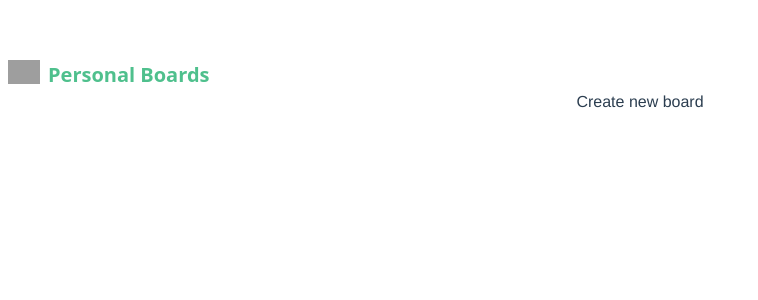
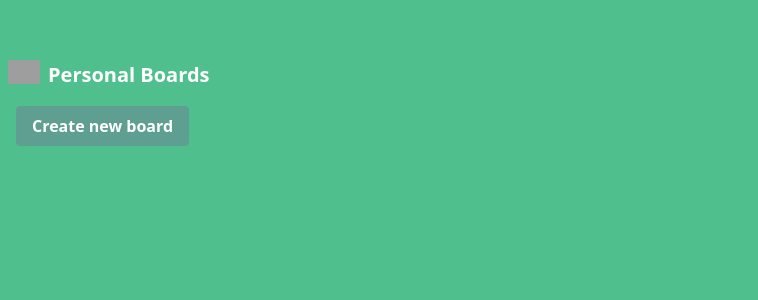
Before and after one commit to iobtl/vue-trello, a Vue app: page /#/boards in a window 1280 px wide. Shown: the top 300 px of the page, without its empty margins (0-758 px from the left). Built offline with nearby package versions, Linux system fonts and the light colour scheme; grey boxes are pictures that could not be loaded.

Commit message:
Board creation with button

```diff
--- a/public/index.html
+++ b/public/index.html
@@ -7,7 +7,7 @@
     <link rel="icon" href="<%= BASE_URL %>favicon.ico" />
     <title>Vue Trello</title>
   </head>
-  <body>
+  <body class="bg-vue">
     <noscript>
       <strong
         >We're sorry but <%= htmlWebpackPlugin.options.title %> doesn't work
--- a/src/components/Boards.vue
+++ b/src/components/Boards.vue
@@ -1,27 +1,62 @@
 <template>
-  <div class="flex-wrap">
+  <div class="container w-full max-w-sm">
     <div class="flex ml-2">
       <span>
-        <img
-          src="https://img.icons8.com/pastel-glyph/2x/person-male.png"
-          width="32"
+        <img src="https://img.icons8.com/pastel-glyph/2x/person-male.png" width="32" />
+      </span>
+      <h2 class="text-left text-white font-sans font-bold text-xl ml-2">Personal Boards</h2>
+    </div>
+    <div
+      v-for="(board, index) in boards"
+      :key="index"
+      class="container max-w-xs w-1/2 bg-gray-600 hover:bg-gray-700 bg-opacity-50 mt-4 ml-4 text-white font-sans"
+    >{{ board }}</div>
+    <div v-if="!creation" class="flex">
+      <button
+        class="bg-gray-600 bg-opacity-50 w-1/8 mt-4 ml-4 hover:bg-gray-700 text-white font-bold font-sans rounded px-4 py-2"
+        @click="triggerCreation"
+      >Create new board</button>
+    </div>
+    <div v-else>
+      <form class="flex-wrap justify-start w-1/2 mt-4 ml-4" @submit.prevent="createNewBoard">
+        <input
+          class="shadow appearance-none border rounded w-full py-2 px-3 text-gray-700 leading-tight focus:outline-none focus:shadow-outline"
+          v-model="boardName"
+          type="text"
+          placeholder="Board name"
         />
-      </span>
-      <h2 class="text-left text-vue font-sans font-bold text-xl ml-2">
-        Personal Boards
-      </h2>
-    </div>
-    <div>
-      <button>Create new board</button>
+        <button
+          class="bg-gray-600 bg-opacity-50 align-left w-1/8 mt-4 bg-opacity-85 hover:bg-gray-700 text-white font-bold font-sans rounded px-4 py-2"
+          type="submit"
+        >Create</button>
+        <button
+          class="bg-gray-600 bg-opacity-50 align-left w-1/8 mt-4 ml-2 bg-opacity-85 hover:bg-gray-700 text-white font-bold font-sans rounded px-4 py-2"
+          @click="triggerCreation"
+        >Cancel</button>
+      </form>
     </div>
   </div>
 </template>
 
 <script>
 export default {
-  name: 'boards-page',
+  name: "boards-page",
   data() {
-    boards: [];
+    return {
+      boards: [],
+      creation: false,
+      boardName: ""
+    };
   },
+  methods: {
+    triggerCreation() {
+      this.creation = !this.creation;
+    },
+    createNewBoard() {
+      this.boards.push(this.boardName);
+      this.boardName = "";
+      this.creation = false;
+    }
+  }
 };
 </script>
--- a/src/components/Home.vue
+++ b/src/components/Home.vue
@@ -1,20 +1,15 @@
 <template>
-  <div class="bg-vue">
-    <h1 class="text-5xl font-bold font-sans text-white ">
-      Vue Trello
-    </h1>
+  <div>
+    <h1 class="text-5xl font-bold font-sans text-white">Vue Trello</h1>
     <login-form />
   </div>
 </template>
 
 <script>
-import LoginForm from './LoginForm.vue';
+import LoginForm from "./LoginForm.vue";
 
 export default {
-  name: 'Home',
-  components: { LoginForm },
-  beforeCreate() {
-    document.body.className = 'bg-vue';
-  },
+  name: "Home",
+  components: { LoginForm }
 };
 </script>
```
